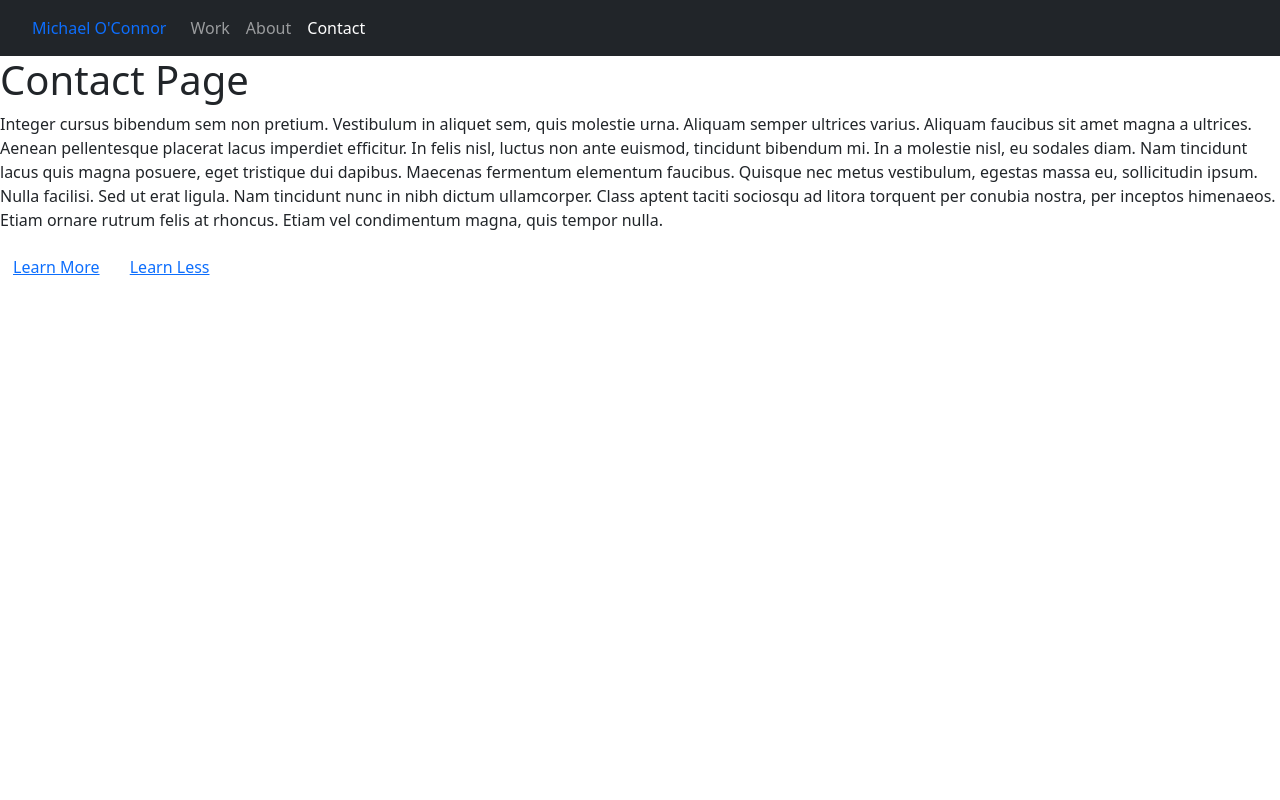
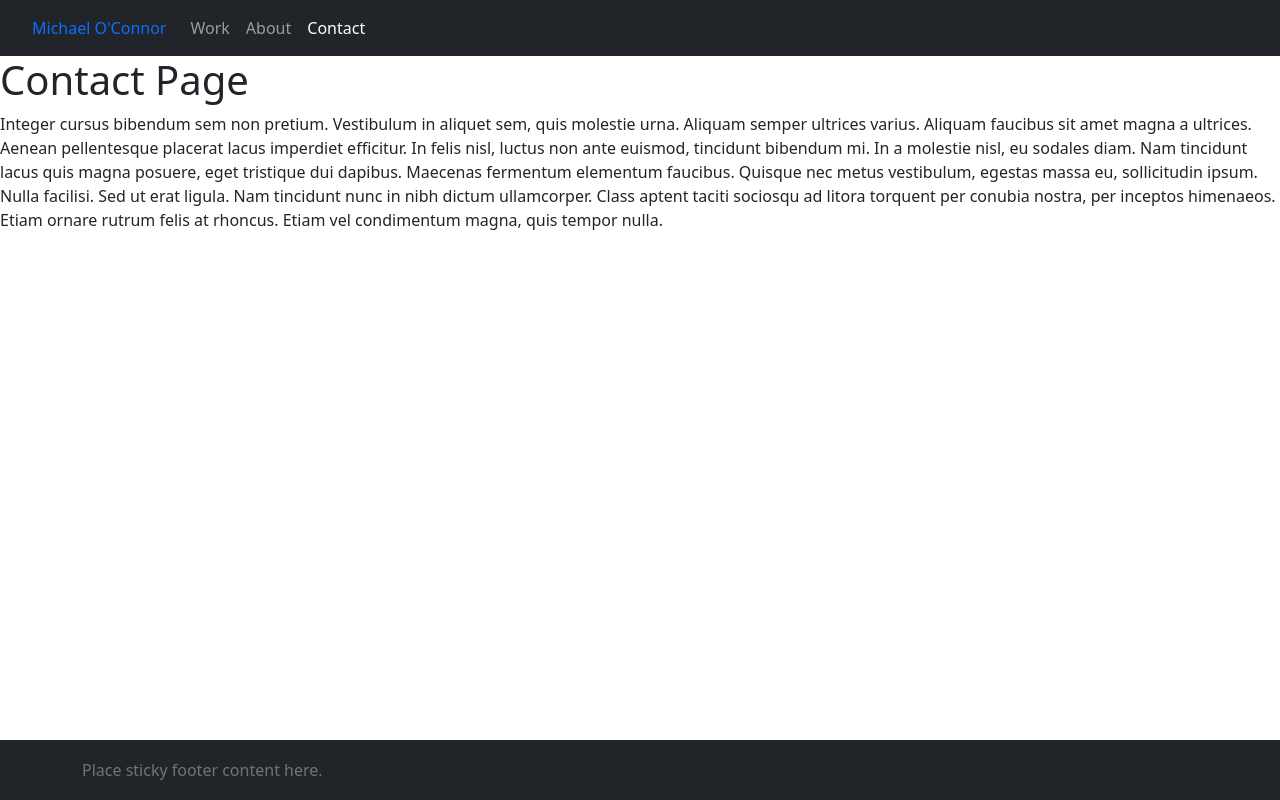
Before and after one commit to oconnor97/react-portfolio, a React (Create React App) app: page /contact in a window 1280 px wide. Built offline with nearby package versions, Linux system fonts and the light colour scheme.

Commit message:
creating a footer for all pages

```diff
--- a/public/index.html
+++ b/public/index.html
@@ -12,7 +12,6 @@
   <script src="https://cdnjs.cloudflare.com/ajax/libs/popper.js/1.16.0/umd/popper.min.js"></script>
   <script src="https://maxcdn.bootstrapcdn.com/bootstrap/4.5.2/js/bootstrap.min.js"></script>
   <link rel="apple-touch-icon" href="%PUBLIC_URL%/logo192.png" />
-
   <link rel="manifest" href="%PUBLIC_URL%/manifest.json" />
 
   <title>React App</title>
--- a/src/App.js
+++ b/src/App.js
@@ -3,8 +3,8 @@ import { BrowserRouter as Router, Route } from "react-router-dom";
 import NavTabs from "./components/NavTabs";
 import Home from "./components/pages/Home";
 import About from "./components/pages/About";
-import Blog from "./components/pages/Blog";
 import Contact from "./components/pages/Contact";
+import Footer from "./components/Footer";
 
 function App() {
   return (
@@ -13,8 +13,8 @@ function App() {
         <NavTabs />
         <Route exact path="/" component={Home} />
         <Route exact path="/about" component={About} />
-        <Route exact path="/blog" component={Blog} />
         <Route path="/contact" component={Contact} />
+        <Footer />
       </div>
     </Router>
   );
--- /dev/null
+++ b/src/components/Footer.js
@@ -0,0 +1,25 @@
+import React from 'react';
+
+const divStyle = {
+
+    position: 'absolute',
+    bottom: 0,
+    width: '100%',
+    height: '60px',
+    lineHeight: '60px',
+    backgroundColor: '#212529'
+}
+
+const Footer = () => {
+    return (
+
+        <footer class="footer" style={divStyle}>
+            <div class="container">
+                <span class="text-muted">Place sticky footer content here.</span>
+            </div>
+        </footer>
+
+    )
+}
+
+export default Footer
--- a/src/components/pages/Blog.js
+++ /dev/null
@@ -1,23 +0,0 @@
-import React from "react";
-
-function Blog() {
-  return (
-    <div>
-      <h1>Blog Page</h1>
-      <p>
-        Donec a volutpat quam. Curabitur nec varius justo, sed rutrum ligula. Curabitur pellentesque
-        turpis sit amet eros iaculis, a mollis arcu dictum. Ut vel ante eget massa ornare placerat.
-        Etiam nisl orci, finibus sodales volutpat et, hendrerit ut dolor. Suspendisse porta dictum
-        nunc, sed pretium risus rutrum eget. Nam consequat, ligula in faucibus vestibulum, nisi
-        justo laoreet risus, luctus luctus mi lacus sit amet libero. Class aptent taciti sociosqu ad
-        litora torquent per conubia nostra, per inceptos himenaeos. Mauris pretium condimentum
-        tellus eget lobortis. Interdum et malesuada fames ac ante ipsum primis in faucibus. Donec
-        placerat accumsan mi, ut congue neque placerat eu. Donec nec ipsum in velit pellentesque
-        vehicula sit amet at augue. Maecenas aliquam bibendum congue. Pellentesque semper, lectus
-        non ullamcorper iaculis, est ligula suscipit velit, sed bibendum turpis dui in sapien.
-      </p>
-    </div>
-  );
-}
-
-export default Blog;
--- a/src/components/pages/Contact.js
+++ b/src/components/pages/Contact.js
@@ -1,6 +1,6 @@
 import React from "react";
-import { Link, Route } from "react-router-dom";
-import Learn from "./Learn";
+
+
 
 function Contact(props) {
   return (
@@ -17,13 +17,7 @@ function Contact(props) {
         torquent per conubia nostra, per inceptos himenaeos. Etiam ornare rutrum felis at rhoncus.
         Etiam vel condimentum magna, quis tempor nulla.
       </p>
-      <Link to={`${props.match.url}/learn`} role="button" className="btn btn-link">
-        Learn More
-      </Link>{" "}
-      <Link to="/contact" role="button" className="btn btn-link">
-        Learn Less
-      </Link>
-      <Route exact path={`${props.match.url}/learn`} component={Learn} />
+
     </div>
   );
 }
--- a/src/components/pages/Learn.js
+++ /dev/null
@@ -1,16 +0,0 @@
-import React from "react";
-
-function Learn() {
-  return (
-    <div>
-      <h1 className="text-center">hello</h1>
-      <p>
-        Lorem ipsum dolor sit amet, est ut enim consequat. Nostrum fastidii partiendo sed ne, no
-        mutat ludus aperiri mea, per in choro dolorem electram. Invidunt reprimique assueverit quo
-        ne, eruditi graecis pro ut. Usu ut diceret scaevola evertitur, appareat voluptatibus ad vel.
-      </p>
-    </div>
-  );
-}
-
-export default Learn;
```
